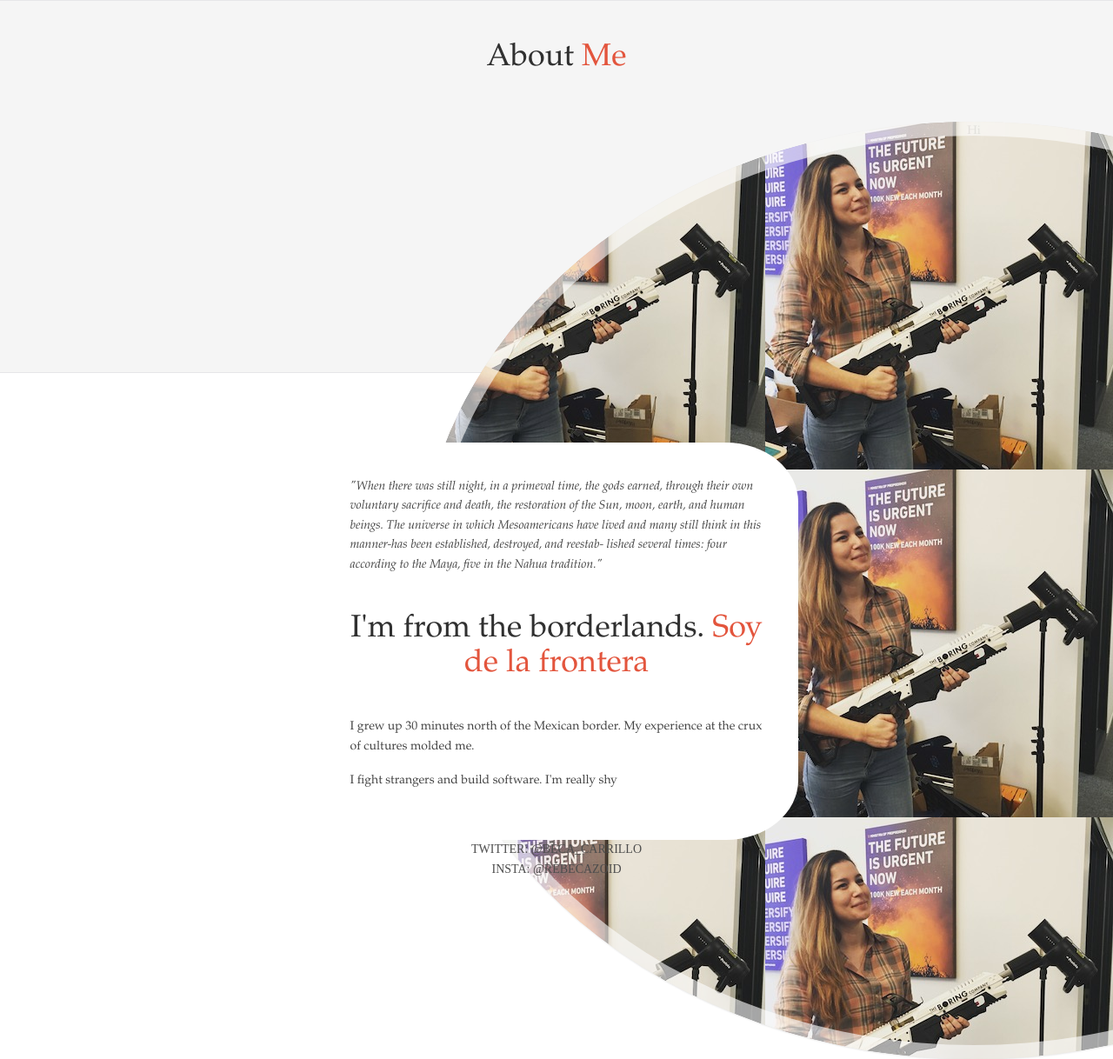
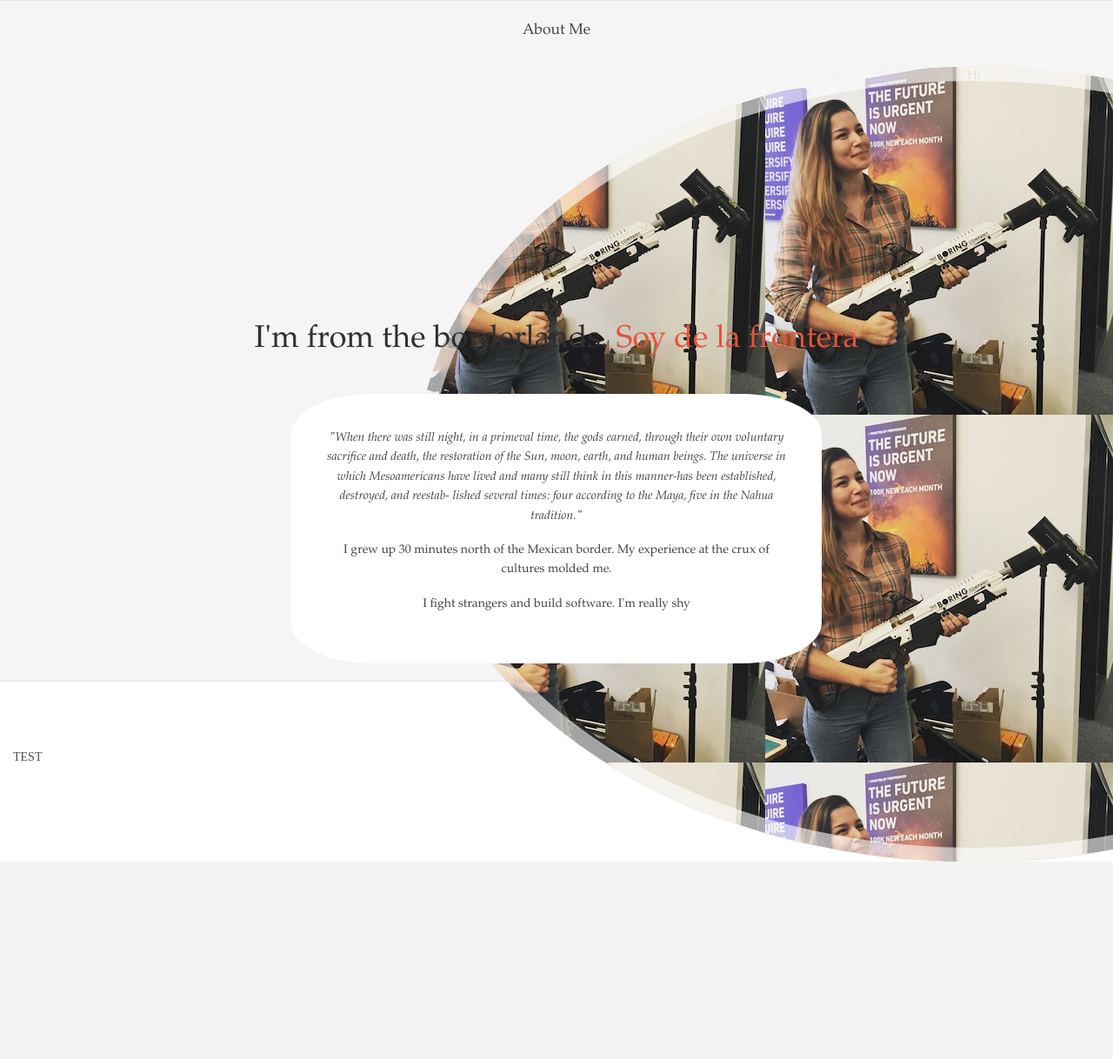
Before and after one commit to rebecacarrillo/flask-personal-site, a Flask app: page /about.html in a window 1280 px wide; the page is wider, and only the part inside the window is pictured. Shown: the part 50-1268 px from the top of that part at 87% size. After the commit the page ends 1041 px from the top of that part, so only its background shows below. Run offline with Flask 2, Linux system fonts and the light colour scheme; some libraries are stand-ins or nearby versions.

Commit message:
Fix about

```diff
--- a/app/templates/about.html
+++ b/app/templates/about.html
@@ -5,13 +5,11 @@
     <style type="text/css">
         .important { color: #336699; }
         .pic  {
+
             opacity: 10%;
-            position: relative;
         }
         .ch-item {
-            position: absolute;
-            height: 200px;
-            width: 200px;
+
                background-image:url("{{ url_for('static', filename='img/f2.jpg') }}");
 
         }
@@ -34,26 +32,19 @@
 <link rel="stylesheet" href="{{ url_for('static', filename='css/hover.css') }}">
 
 <div class="team-content-container">
-    <div class="tagline"><h1>About <span> Me</span></h1></div>
-
-<ul class="ch-grid">
+<p class="lead">About Me</p> <ul class="ch-grid">
 
            <li>
                 <div class="ch-item">
-
                     <div class="pic"><p>Hi</p></div>
                 </div>
-
            </li>
 
 
 
         </ul>
 
-
-</div>
-
-<div class="row">
+    <div class="tagline"><h1>I'm from the borderlands. <span> Soy de la frontera</span></h1></div>
 <div class="column centered six">
     <div class="blurb">
 
@@ -62,8 +53,6 @@ own voluntary sacrifice and death, the restoration of the Sun, moon, earth,
 and human beings. The universe in which Mesoamericans have lived and
 many still think in this manner-has been established, destroyed, and reestab-
     lished several times: four according to the Maya, five in the Nahua tradition."</i></p>
-                    <div class="tagline"><h1>I'm from the borderlands. <span> Soy de la frontera</span></h1></div>
-
     <p>I grew up 30 minutes north of the Mexican border. My experience at the crux of cultures molded me.
     </p>
         <p>I fight strangers and build software. I'm really shy
@@ -74,15 +63,7 @@ many still think in this manner-has been established, destroyed, and reestab-
 </div>
     <div class="row"></div>
 
-<div class="column centered ten">
-    <label>
-        <center>
-<div class="row">
-  <div class="twelve columns">
-        <p>Twitter: @beca_carrillo<br>Insta: @rebecazoid<br></p>
-    </div>
- </div>
-</center>
+<div class="column ten"><label>test
 </label></div>
 
 {% endblock %}
```
